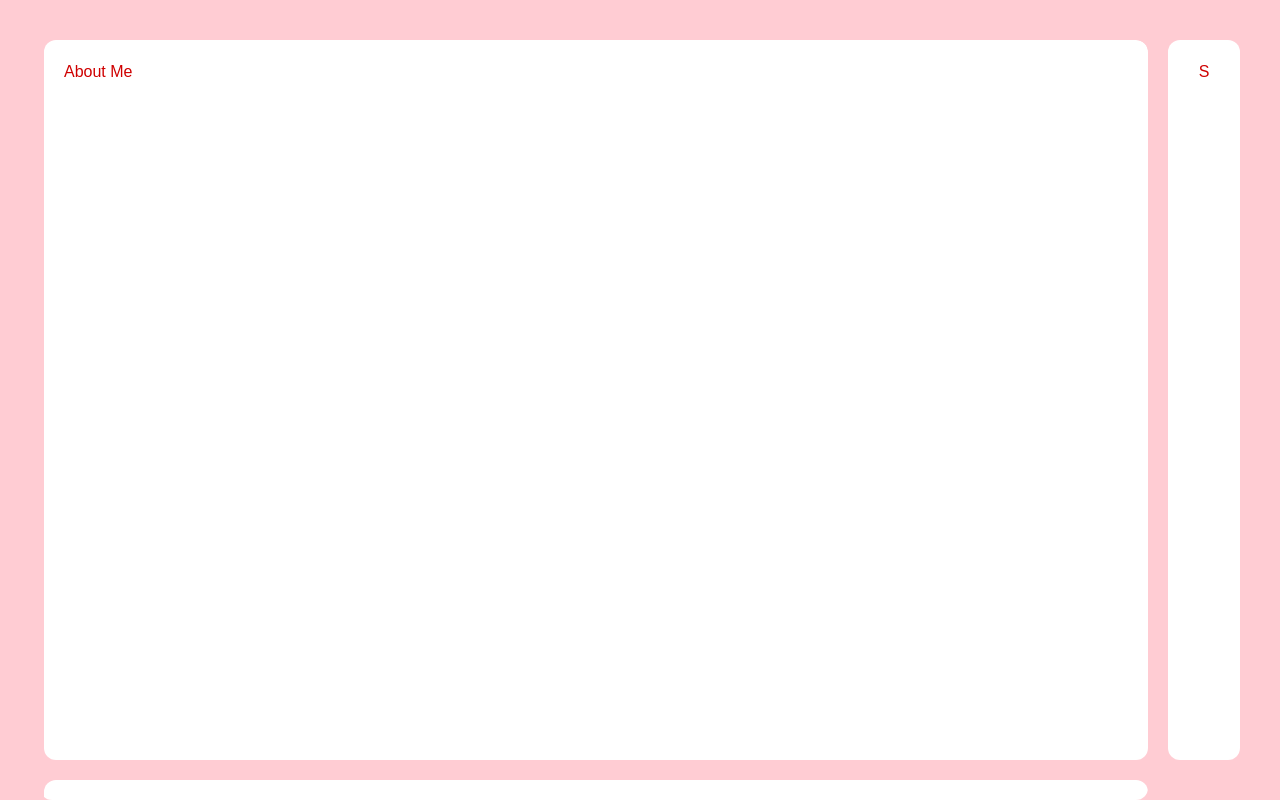
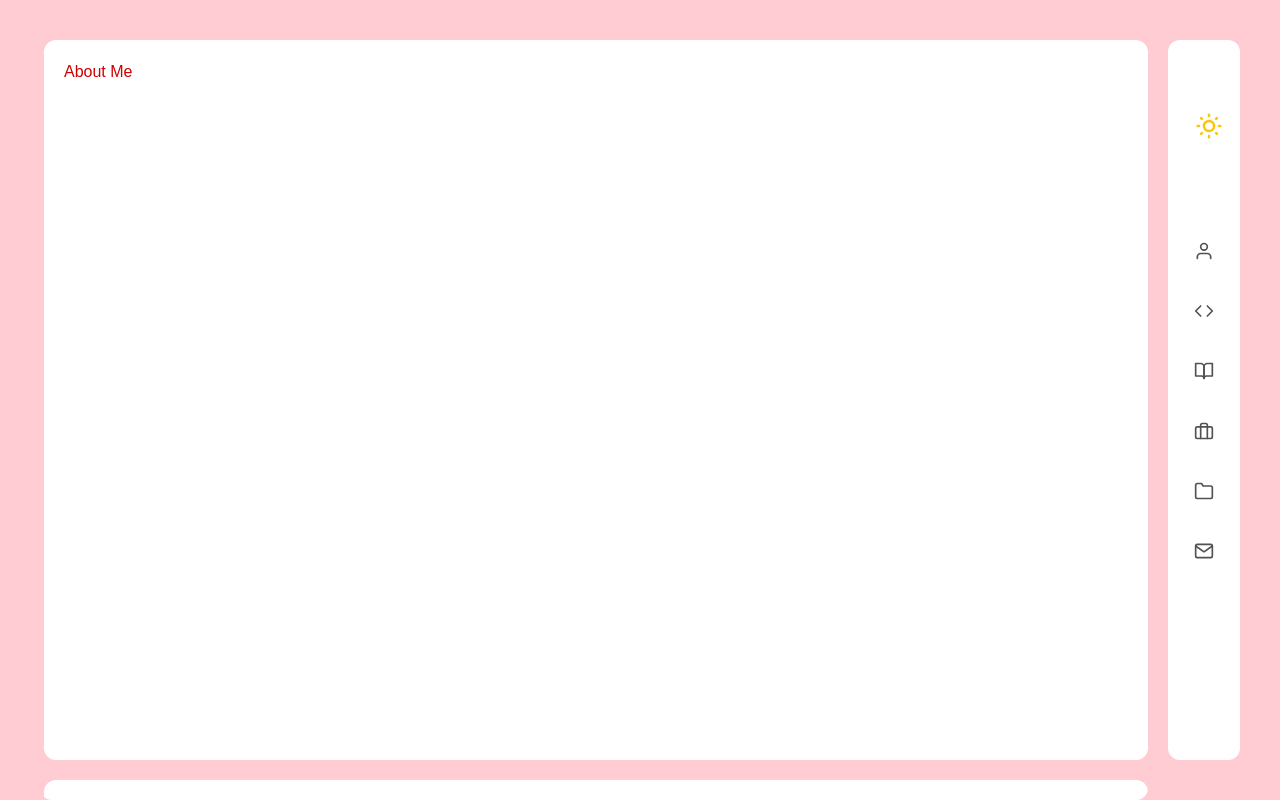
Before and after one commit to zahraRostami1999/next-portfolio, a Next.js app: page / in a window 1280 px wide. Built offline with nearby package versions, Linux system fonts and the light colour scheme.

Commit message:
04-08-16-Add sidebar items

```diff
--- a/package.json
+++ b/package.json
@@ -8,13 +8,14 @@
     "start": "next start"
   },
   "dependencies": {
+    "next": "16.0.1",
     "react": "19.2.0",
     "react-dom": "19.2.0",
-    "next": "16.0.1"
+    "react-icons": "^5.5.0"
   },
   "devDependencies": {
+    "@tailwindcss/postcss": "^4",
     "babel-plugin-react-compiler": "1.0.0",
-    "@tailwindcss/postcss": "^4",
     "tailwindcss": "^4"
   }
 }
--- /dev/null
+++ b/src/components/day&night/ThemeSwitcher.jsx
@@ -0,0 +1,22 @@
+import React, { useState } from 'react';
+import { HiOutlineSun, HiOutlineMoon } from 'react-icons/hi';
+
+const ThemeSwitcher = () => {
+  const [isDark, setIsDark] = useState(false);
+
+  return (
+    <button
+      onClick={() => setIsDark(!isDark)}
+      className="mx-auto p-1.5 rounded-lg transition-colors duration-200 hover:bg-gray-100"
+      aria-label="تغییر تم"
+    >
+      {isDark ? (
+        <HiOutlineMoon size={30} className="text-neutral-300" />
+      ) : (
+        <HiOutlineSun size={30} className="text-yellow-400" />
+      )}
+    </button>
+  );
+};
+
+export default ThemeSwitcher;
--- a/src/components/sidebar/Sidebar.jsx
+++ b/src/components/sidebar/Sidebar.jsx
@@ -1,9 +1,36 @@
 import React from 'react';
+import ThemeSwitcher from '../day&night/ThemeSwitcher';
+import { FaBriefcase, FaFolderOpen, FaEnvelope } from 'react-icons/fa'; // Font Awesome
+import { FiUser, FiCode, FiBookOpen, FiBriefcase, FiFolder, FiMail } from 'react-icons/fi';
+import { MdBuild } from 'react-icons/md';
+import { GiGraduateCap } from 'react-icons/gi';
 
 function Sidebar() {
   return (
-    <div className="p-5 bg-white w-[6%] flex justify-center h-[90vh] rounded-xl ">
-      S
+    <div className="p-5 bg-white w-[6%] flex justify-center flex-col h-[90vh] rounded-xl ">
+      <div className="h-1/5">
+        <ThemeSwitcher />
+      </div>
+      <div className="h-2/3 flex flex-col gap-10 text-neutral-600">
+        <div className="mx-auto">
+          <FiUser size={20}/>
+        </div>
+        <div className="mx-auto">
+          <FiCode size={20}/>
+        </div>
+        <div className="mx-auto">
+          <FiBookOpen size={20}/>
+        </div>
+        <div className="mx-auto">
+          <FiBriefcase size={20}/>
+        </div>
+        <div className="mx-auto">
+          <FiFolder size={20}/>
+        </div>
+        <div className="mx-auto">
+          <FiMail size={20}/>
+        </div>
+      </div>
     </div>
   )
 }
```
Also changed, not shown: 1 other file (tests, documents, lock files or other folders).
